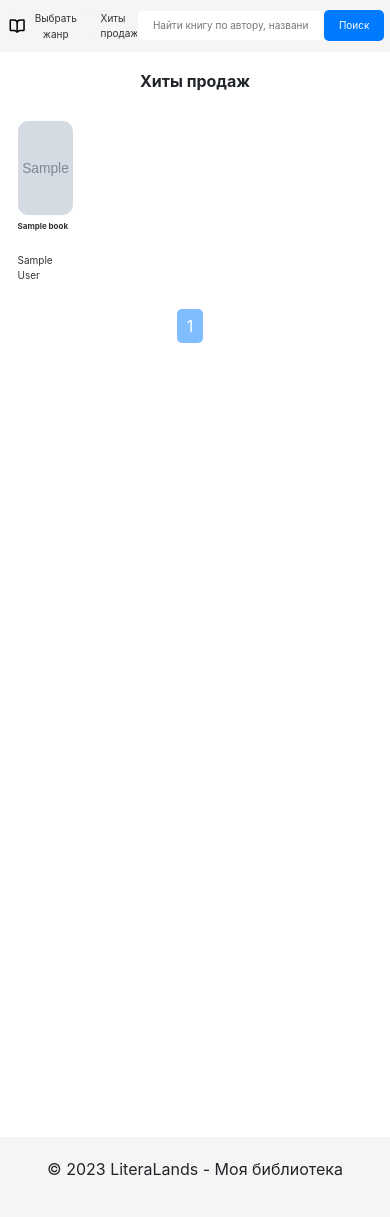
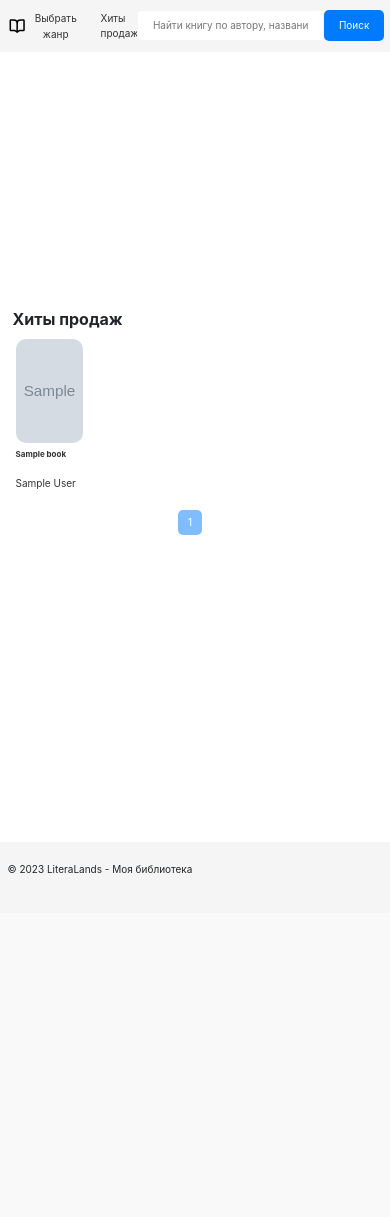
Before and after one commit to nadushka89/library, a Flask app: page /best_sellers in a window 390 px wide. Shown: the part 70-1287 px from the top of the page. After the commit the page ends 943 px from the top, so only its background shows below. Run offline with Flask 3, Linux system fonts and the light colour scheme; tables that the repository leaves empty hold one stand-in row (values such as "Sample post"); grey boxes marked "Sample" are stand-in pictures; some libraries are stand-ins or nearby versions.

Commit message:
added scss

```diff
--- a/app/static/css/style.css
+++ b/app/static/css/style.css
@@ -56,7 +56,7 @@
 }
 .search-form {
   display: flex;
-  width: 100%;
+  width: 90%;
   margin: auto;
   justify-content: center;
   align-items: center;
@@ -125,7 +125,6 @@
 .dropdown-trigger {
   position: relative;
   cursor: pointer;
-  margin-right: 0px;
 }
 .dropdown_left {
   width: 30%;
@@ -232,14 +231,12 @@
 }
 
 .content {
-  margin: auto;
   align-items: center;
-  display: flex;
-  flex-direction: column;
-  flex-wrap: wrap;
+  align-content: space-around;
 }
 .content_block {
   min-height: 1045px;
+  margin: 0 5px;
 }
 
 .footer {
@@ -249,6 +246,10 @@
 }
 .footer__block {
   margin-left: 20px;
+}
+.footer_content {
+  display: flex;
+  justify-content: center;
 }
 
 @media screen and (min-width: 768px) and (max-width: 1023px) {
@@ -288,6 +289,9 @@
   }
   .dropdown-menu li a {
     font-size: 10px;
+  }
+  .profile_tab-title {
+    font-size: 12px;
   }
 }
 .content__button {
@@ -406,7 +410,7 @@
   justify-content: center;
 }
 .login_form {
-  width: 35%;
+  width: 55%;
   margin-top: 50px;
   padding: 20px;
   border: 1px solid #ccc;
@@ -528,7 +532,6 @@
   outline: none;
 }
 .profile__cont {
-  width: 100%;
   padding: 20px;
   background-color: #f4f4f4;
 }
@@ -641,6 +644,11 @@
   gap: 50px;
 }
 
+.cover_image {
+  max-width: 300px;
+  height: 375px;
+}
+
 .col-md-2 {
   width: 20%;
   overflow: hidden;
@@ -687,6 +695,9 @@
   background-color: rgba(0, 123, 255, 0.5); /* Новый цвет фона при наведении */
 }
 
+.pagination {
+  justify-content: center;
+}
 .pagination-list {
   display: flex;
   list-style: none;
@@ -999,6 +1010,9 @@
   .col-md-3 img {
     height: 204px;
   }
+  .row {
+    flex-wrap: nowrap;
+  }
   .books_row {
     flex-wrap: wrap;
   }
@@ -1012,23 +1026,31 @@
   .card-text {
     font-size: 0.95rem;
   }
+  .search-form {
+    width: 90%;
+  }
 }
 @media screen and (min-width: 375px) and (max-width: 767px) {
   .center {
     padding-left: calc(50% - 187.5px);
     padding-right: calc(50% - 187.5px);
   }
+  .content_block {
+    min-height: 750px;
+  }
   .col-md-2 {
-    padding: 7px;
+    flex: 0 0 18%;
+    width: 20%;
+    padding: 3px;
   }
   .col-md-3 {
     flex: 0 0 20%;
-    width: 25%;
-    padding: 10px;
+    width: 20%;
+    padding: 3px;
   }
   .col-md-2 img,
   .col-md-3 img {
-    height: 94px;
+    height: 104px;
   }
   .books_row {
     flex-wrap: wrap;
@@ -1057,29 +1079,82 @@
   }
   .row {
     flex-wrap: nowrap;
+    margin-right: 0;
+    margin-left: 0;
   }
-  .book__text {
+  .books_row {
+    flex-wrap: wrap;
+  }
+  .book__text,
+  .card-text {
     font-size: 10px;
-    padding-top: 5px;
   }
-  .book__title {
+  .book__title,
+  .card-title {
     font-size: 8px;
     padding-top: 5px;
   }
   .carousel-control-prev,
   .carousel-control-next {
-    top: 15%;
+    top: 25%;
   }
   .carousel {
     max-height: 200px;
   }
-  .row {
-    flex-wrap: nowrap;
-  }
   .login_form {
-    width: 75%;
+    width: 100%;
   }
   .login_header {
     font-size: 15px;
   }
+  .content {
+    font-size: 10px;
+  }
+  .title {
+    font-size: 16px;
+  }
+  .content__block-title {
+    margin-top: 7px;
+    margin-bottom: 7px;
+  }
+  .genre-list .dropdown-item {
+    font-size: 10px;
+  }
+  .profile_tab-img {
+    max-width: 100px;
+    border-radius: 100px;
+    height: 100px;
+  }
+  .profile_tab-content_left {
+    width: 55%;
+  }
+  .profile_input {
+    width: 90%;
+    padding: 5px;
+    margin-top: 5px;
+  }
+  .list-display-item {
+    gap: 5px;
+    margin: 5px;
+  }
+  .list-display-item img {
+    width: 30px;
+    height: 30px;
+  }
+  .profile_tab-title {
+    font-size: 10px;
+  }
+  .modal-content {
+    max-width: 60%;
+  }
+  .cover {
+    margin-right: 0;
+  }
+  .cover img {
+    max-width: 200px;
+    height: 275px;
+  }
+  .details {
+    flex-wrap: wrap;
+  }
 }/*# sourceMappingURL=style.css.map */
--- a/app/static/css/style.scss
+++ b/app/static/css/style.scss
@@ -57,6 +57,7 @@
 }
 
 .pagination {
+  justify-content: center;
   &-list {
     display: flex;
     list-style: none;
@@ -363,6 +364,9 @@
   .col-md-3 img {
     height: 204px;
   }
+  .row {
+    flex-wrap: nowrap;
+  }
   .books_row {
     flex-wrap: wrap;
   }
@@ -376,6 +380,11 @@
   .card-text {
     font-size: 0.95rem;
   }
+  .search-form {
+
+    width: 90%;
+  }
+
 }
 
 @media screen and (min-width: 375px) and (max-width: 767px) {
@@ -383,17 +392,22 @@
     padding-left: calc(50% - 187.5px);
     padding-right: calc(50% - 187.5px);
   }
+  .content_block {
+    min-height: 750px;
+  }
   .col-md-2 {
-    padding: 7px;
+    flex: 0 0 18%;
+    width: 20%;
+    padding: 3px;
   }
   .col-md-3 {
     flex: 0 0 20%;
-    width: 25%;
-    padding: 10px;
+    width: 20%;
+    padding: 3px;
   }
   .col-md-2 img,
   .col-md-3 img {
-    height: 94px;
+    height: 104px;
   }
   .books_row {
     flex-wrap: wrap;
@@ -423,29 +437,83 @@
   }
   .row {
     flex-wrap: nowrap;
+    margin-right: 0;
+    margin-left: 0;
   }
-  .book__text {
+  .books_row {
+    flex-wrap: wrap;
+  }
+  .book__text,
+  .card-text {
     font-size: 10px;
-    padding-top: 5px;
   }
-  .book__title {
+  .book__title,
+  .card-title {
     font-size: 8px;
     padding-top: 5px;
   }
   .carousel-control-prev,
   .carousel-control-next {
-    top: 15%;
+    top: 25%;
   }
   .carousel {
     max-height: 200px;
   }
-  .row {
-    flex-wrap: nowrap;
-  }
   .login_form {
-    width: 75%;
+    width: 100%;
   }
   .login_header {
     font-size: 15px;
   }
+  .content {
+    font-size: 10px;
+    // margin: 10px;
+  }
+  .title {
+    font-size: 16px;
+  }
+  .content__block-title {
+    margin-top: 7px;
+    margin-bottom: 7px;
+  }
+  .genre-list .dropdown-item {
+    font-size: 10px;
+  }
+  .profile_tab-img {
+    max-width: 100px;
+    border-radius: 100px;
+    height: 100px;
+  }
+  .profile_tab-content_left {
+    width: 55%;
+  }
+  .profile_input {
+    width: 90%;
+    padding: 5px;
+    margin-top: 5px;
+  }
+  .list-display-item {
+    gap: 5px;
+    margin: 5px;
+    & img {
+      width: 30px;
+      height: 30px;
+    }
+  }
+  .profile_tab-title {
+    font-size: 10px;
+  }
+  .modal-content {
+    max-width: 60%;
+  }
+  .cover {
+    margin-right: 0;
+  }
+  .cover img {
+    max-width: 200px;
+    height: 275px;
+  }
+  .details {
+    flex-wrap: wrap;
+  }
 }
```
Also changed, not shown: 1 other file.
